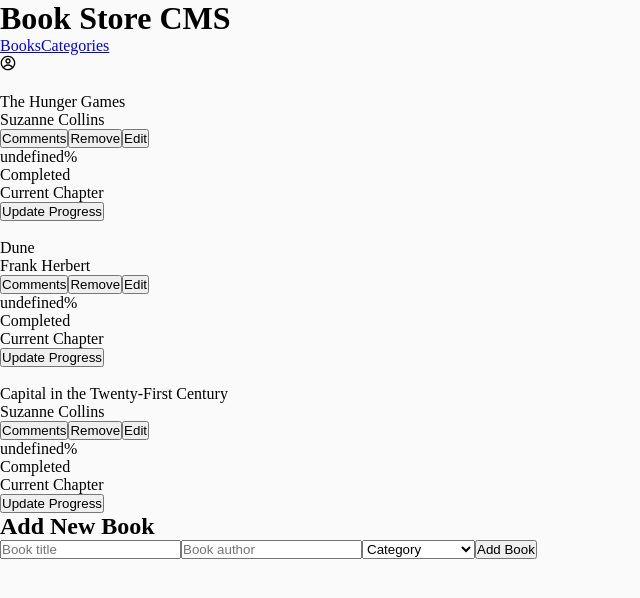
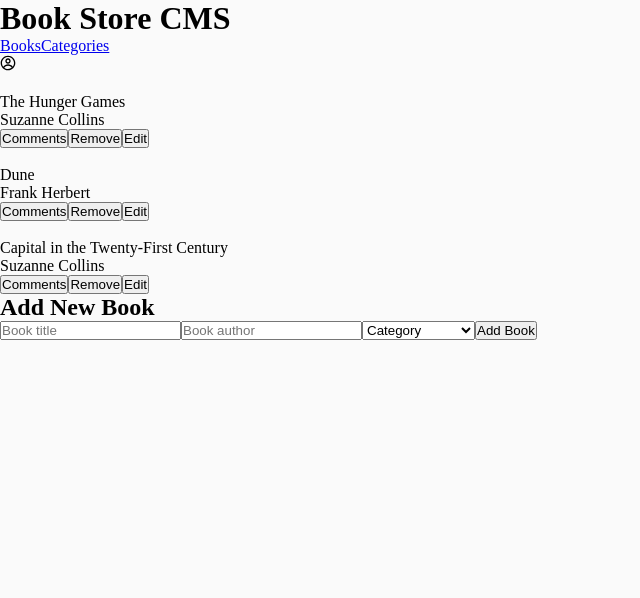
Before and after one commit to emmiiorji/Bookstore-App, a React (Create React App) app: page / in a window 1280 px wide. Shown: the top 598 px of the page, without its empty margins (0-640 px from the left). Built offline with nearby package versions, Linux system fonts and the light colour scheme.

Commit message:
Remove ShowProgress component from the Book component

```diff
--- a/src/components/Book.js
+++ b/src/components/Book.js
@@ -1,12 +1,12 @@
 import React from 'react';
 import PropTypes from 'prop-types';
 import { useDispatch } from 'react-redux';
-import ShowProgress from './ShowProgress';
+// import ShowProgress from './ShowProgress';
 import { removeBook } from '../redux/books/books';
 
 const Book = (props) => {
   const {
-    category, title, author, id, progress,
+    category, title, author, id,
   } = props;
 
   const dispatch = useDispatch();
@@ -22,22 +22,22 @@ const Book = (props) => {
         <button type="button" className="reaction" onClick={() => dispatch(removeBook(id))}>Remove</button>
         <button type="button" className="reaction">Edit</button>
       </div>
-      <ShowProgress props={progress} />
+      {/* <ShowProgress props={progress} /> */}
     </div>
   );
 };
 
-const progressShape = {
-  completedPercent: PropTypes.number,
-  currentChapter: PropTypes.string,
-  handleUpdateProgress: PropTypes.func,
-};
+// const progressShape = {
+//   completedPercent: PropTypes.number,
+//   currentChapter: PropTypes.string,
+//   handleUpdateProgress: PropTypes.func,
+// };
 
 Book.propTypes = {
   id: PropTypes.string.isRequired,
   category: PropTypes.string.isRequired,
   title: PropTypes.string.isRequired,
   author: PropTypes.string.isRequired,
-  progress: PropTypes.shape(progressShape).isRequired,
+  // progress: PropTypes.shape(progressShape).isRequired,
 };
 export default Book;
```
